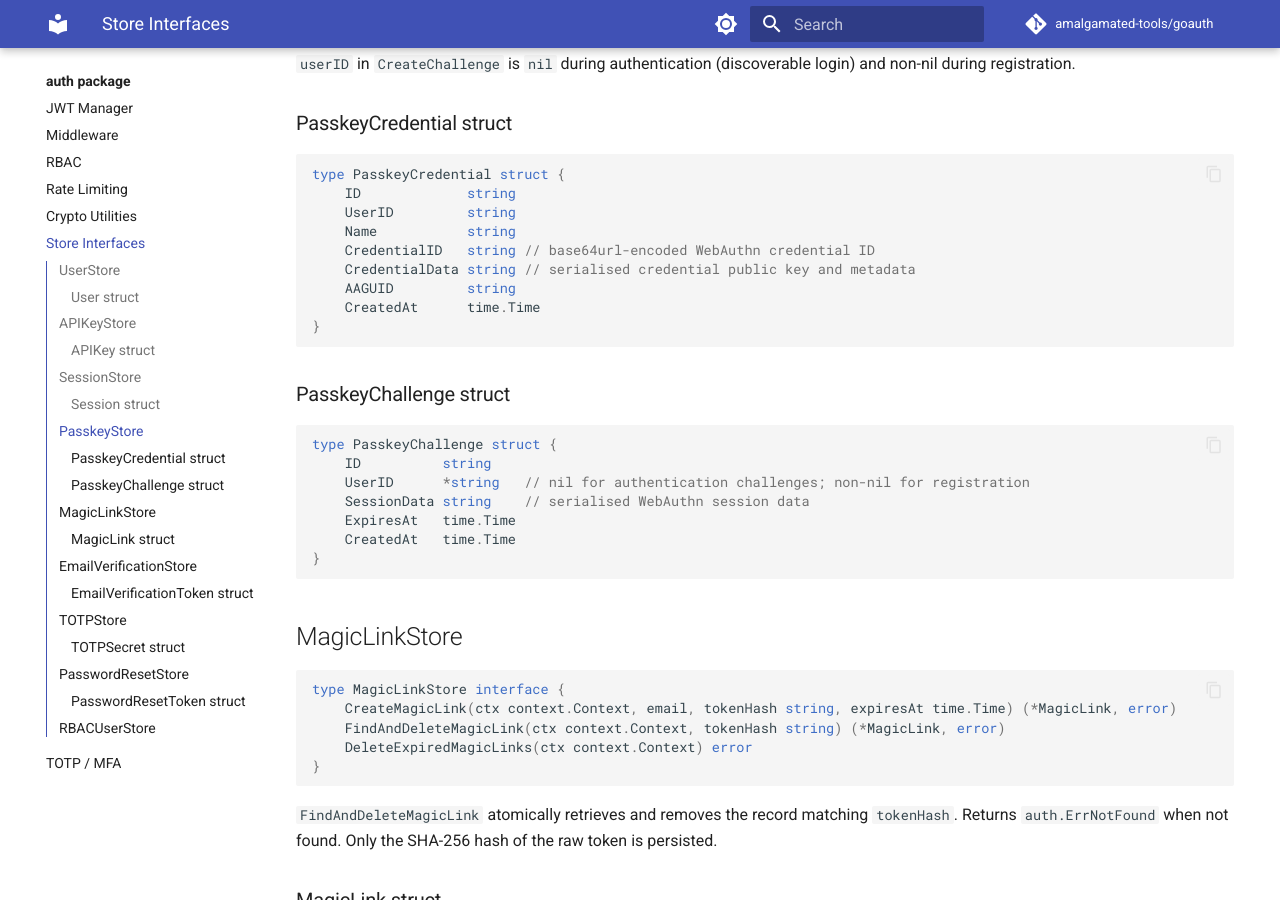
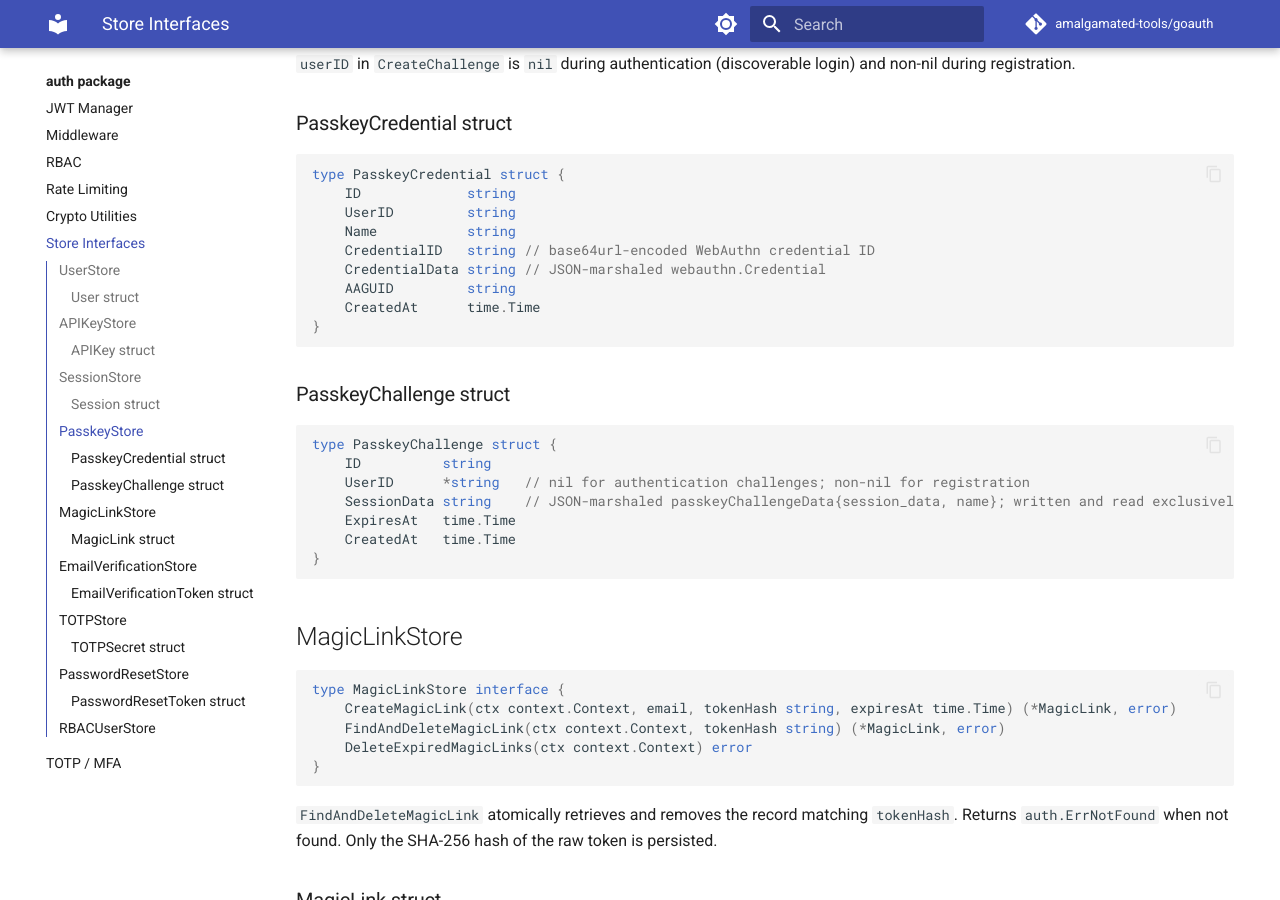
Before and after one commit to amalgamated-tools/goauth, an MkDocs documentation site: the page built from docs/auth/store-interfaces.md, in a window 1280 px wide and 900 px high, scrolled down 2635 px. Built offline with MkDocs 1.6.1 and Material for MkDocs 9.7.7, drawn with Linux system fonts in a browser that asks for light colours; comment, search, counter and statistics services are not loaded; some of the changed text lies outside the part shown.

Commit message:
docs: address review comments on store-interfaces and totp docs
- PasskeyCredential.CredentialData: clarify as JSON-marshaled webauthn.Credential
- PasskeyChallenge.SessionData: document exact handler-written JSON format
- TOTPSecret.Secret: sync comment verbatim with auth/types.go source
- totp.md: add EncodeToString example alongside DecodeString in Secret encoding section

```diff
--- a/docs/auth/store-interfaces.md
+++ b/docs/auth/store-interfaces.md
@@ -127,7 +127,7 @@ type PasskeyCredential struct {
     UserID         string
     Name           string
     CredentialID   string // base64url-encoded WebAuthn credential ID
-    CredentialData string // serialised credential public key and metadata
+    CredentialData string // JSON-marshaled webauthn.Credential
     AAGUID         string
     CreatedAt      time.Time
 }
@@ -139,7 +139,7 @@ type PasskeyCredential struct {
 type PasskeyChallenge struct {
     ID          string
     UserID      *string   // nil for authentication challenges; non-nil for registration
-    SessionData string    // serialised WebAuthn session data
+    SessionData string    // JSON-marshaled passkeyChallengeData{session_data, name}; written and read exclusively by PasskeyHandler
     ExpiresAt   time.Time
     CreatedAt   time.Time
 }
```
Also changed, not shown: other parts of docs/auth/store-interfaces.md (+1 -1 lines), docs/auth/totp.md (+3 -0 lines).
